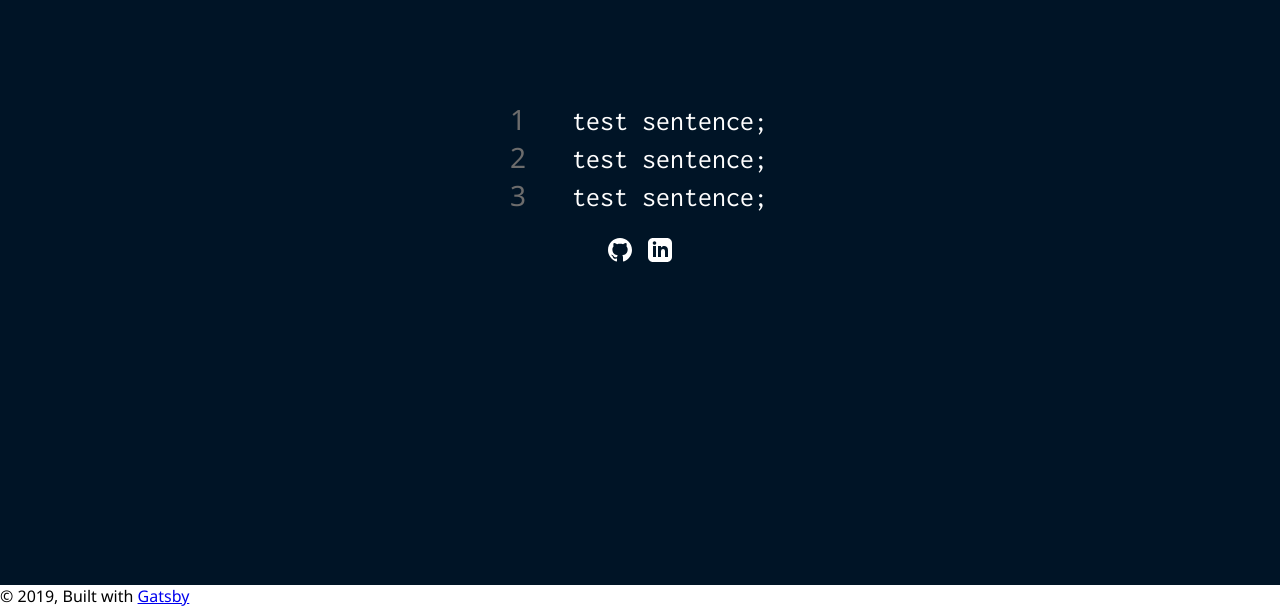
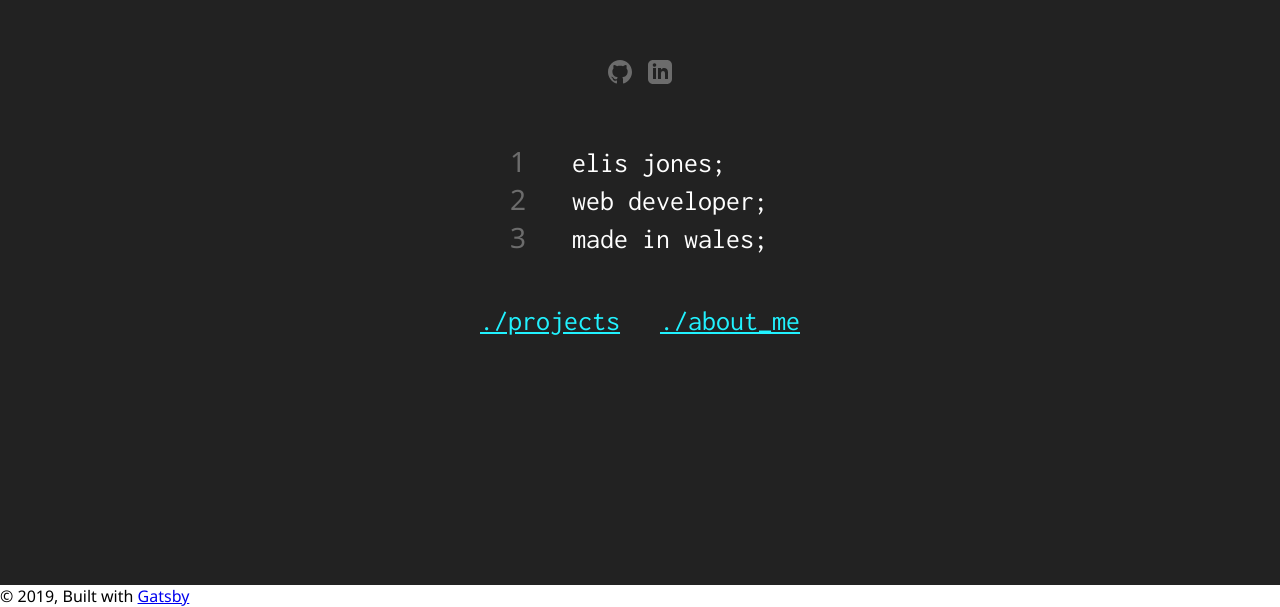
Before and after one commit to ej14433/gatsby-portfolio, a Gatsby site: page / in a window 1280 px wide. Shown: the part 215-822 px from the top of the page. Built offline with nearby package versions, Linux system fonts and the light colour scheme; Gatsby itself is replaced by a stand-in of ours.

Commit message:
triangular layout, with link

```diff
--- a/src/components/home/index.js
+++ b/src/components/home/index.js
@@ -1,5 +1,5 @@
 import React from "react";
-import { StyledHome } from "./style";
+import { StyledHome, StyledLink } from "./style";
 import Github from "../../images/svg/github.svg";
 import Linkedin from "../../images/svg/linkedin.svg";
 
@@ -8,27 +8,27 @@ const Home = ({ children }) => {
         <StyledHome>
             <section className="showcase">
                 <div className="header">
-                    <div className="sentence">
-                        <span>1</span> test sentence;
-                    </div>
-                    <div className="sentence">
-                        <span>2</span> test sentence;
-                    </div>
-                    <div className="sentence">
-                        <span>3</span> test sentence;
-                    </div>
                     <div className="logos">
                         <Github />
                         <Linkedin />
                     </div>
+                    <div className="sentences">
+                        <div className="sentence">
+                            <span>1</span> elis jones;
+                        </div>
+                        <div className="sentence">
+                            <span>2</span> web developer;
+                        </div>
+                        <div className="sentence">
+                            <span>3</span> made in wales;
+                        </div>
+                    </div>
+                    <div className="links">
+                        <StyledLink to="./projects">./projects</StyledLink>
+                        <StyledLink to="./about_me">./about_me</StyledLink>
+                    </div>
                 </div>
             </section>
-            {/* <section className="projects">
-                <h2 className="title">projects/</h2>
-                {children.map(Post => (
-                    <div className="project">{Post}</div>
-                ))}
-            </section> */}
         </StyledHome>
     );
 };
--- a/src/components/home/style.js
+++ b/src/components/home/style.js
@@ -2,14 +2,10 @@ import styled, { keyframes } from "styled-components";
 import { Link } from "gatsby";
 
 export const StyledLink = styled(Link)`
-    padding: 0.5rem;
-    background: lightgrey;
-    text-decoration: none;
-    color: black;
-
-    :hover {
-        background: grey;
-    }
+    text-decoration: underline;
+    font-family: "Inconsolata";
+    color: #21f2ff;
+    /* font-size: 36px; */
 `;
 
 const fadeIn = keyframes`
@@ -24,49 +20,51 @@ const fadeIn = keyframes`
     }
 `;
 
-const fadeInFromLeft = keyframes`
-    from {
-        opacity:0;
-        margin-left:-5vw;
-    }
-
-    to {
-        opacity: 1;
-        margin-left:0px;
-    }
-`;
-
 export const StyledHome = styled.div`
     .showcase {
-        background: #001426;
+        background: #222222;
         height: 100vh;
-        display: grid;
-        justify-items: center;
+        display: flex;
+        justify-content: center;
         align-items: center;
 
         .header {
+            display: flex;
+            justify-content: center;
+            flex-flow: row wrap;
             color: #ffffff;
             font-size: 28px;
-            width: 260px;
+            width: 320px;
 
             span {
                 color: #6c6c6c;
                 margin-right: 2rem;
             }
 
-            .sentence {
-                font-family: "Inconsolata";
-                font-weight: normal;
-                width: 260px;
+            .sentences {
+                margin-bottom: 50px;
                 animation: 0.6s ease-out 0s 1 ${fadeIn};
-                cursor: pointer;
+                .sentence {
+                    font-family: "Inconsolata";
+                    font-weight: normal;
+                    width: 260px;
+                    cursor: pointer;
+                }
+            }
+
+            .links {
+                animation: 0.6s ease-out 0s 1 ${fadeIn};
+                display: flex;
+                justify-content: space-between;
+                width: 320px;
             }
 
             .logos {
                 display: flex;
                 justify-content: center;
                 margin-top: 1rem;
-                animation: 0.6s ease-out 0s 1 ${fadeInFromLeft};
+                animation: 0.6s ease-out 0s 1 ${fadeIn};
+                margin-bottom: 50px;
 
                 svg {
                     justify-self: center;
@@ -76,7 +74,7 @@ export const StyledHome = styled.div`
                     cursor: pointer;
 
                     path {
-                        fill: #ffffff;
+                        fill: #6c6c6c;
                     }
 
                     :hover {
@@ -87,39 +85,5 @@ export const StyledHome = styled.div`
                 }
             }
         }
-
-        .items {
-            display: grid;
-            grid-template-columns: 1fr 1fr 1fr;
-            grid-gap: 30px;
-
-            .item {
-                background: grey;
-                height: 90px;
-                width: 90px;
-                border-radius: 50%;
-            }
-        }
-    }
-
-    .projects {
-        display: grid;
-        padding: 50px 115px;
-        color: #595757;
-        grid-template-areas:
-            "header header header header"
-            "a      b      c      d";
-        grid-gap: 50px;
-
-        h2 {
-            font-size: 30px;
-            grid-area: header;
-        }
-
-        .project {
-            background: grey;
-            height: 215px;
-            width: 265px;
-        }
     }
 `;
```
Also changed, not shown: src/pages/about_me.js (added, +7 -0 lines), src/pages/projects.js (added, +7 -0 lines).
